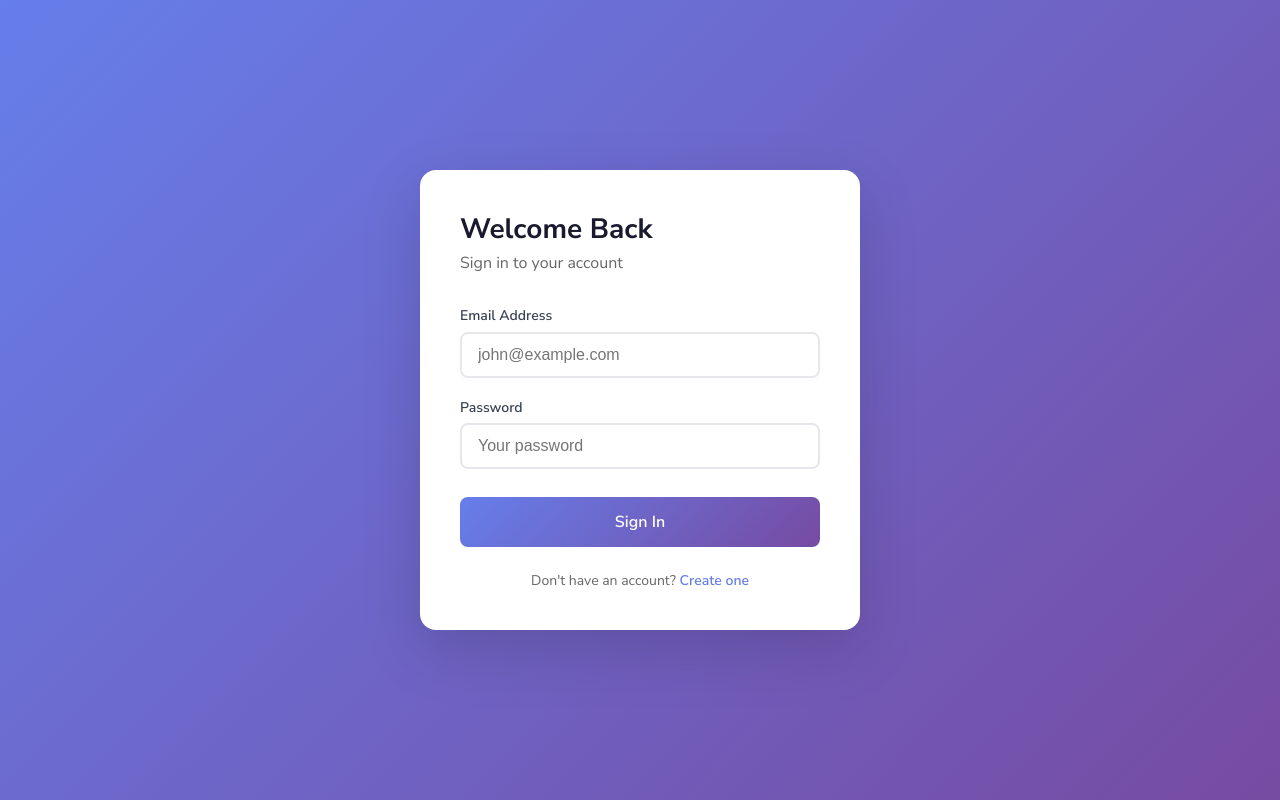
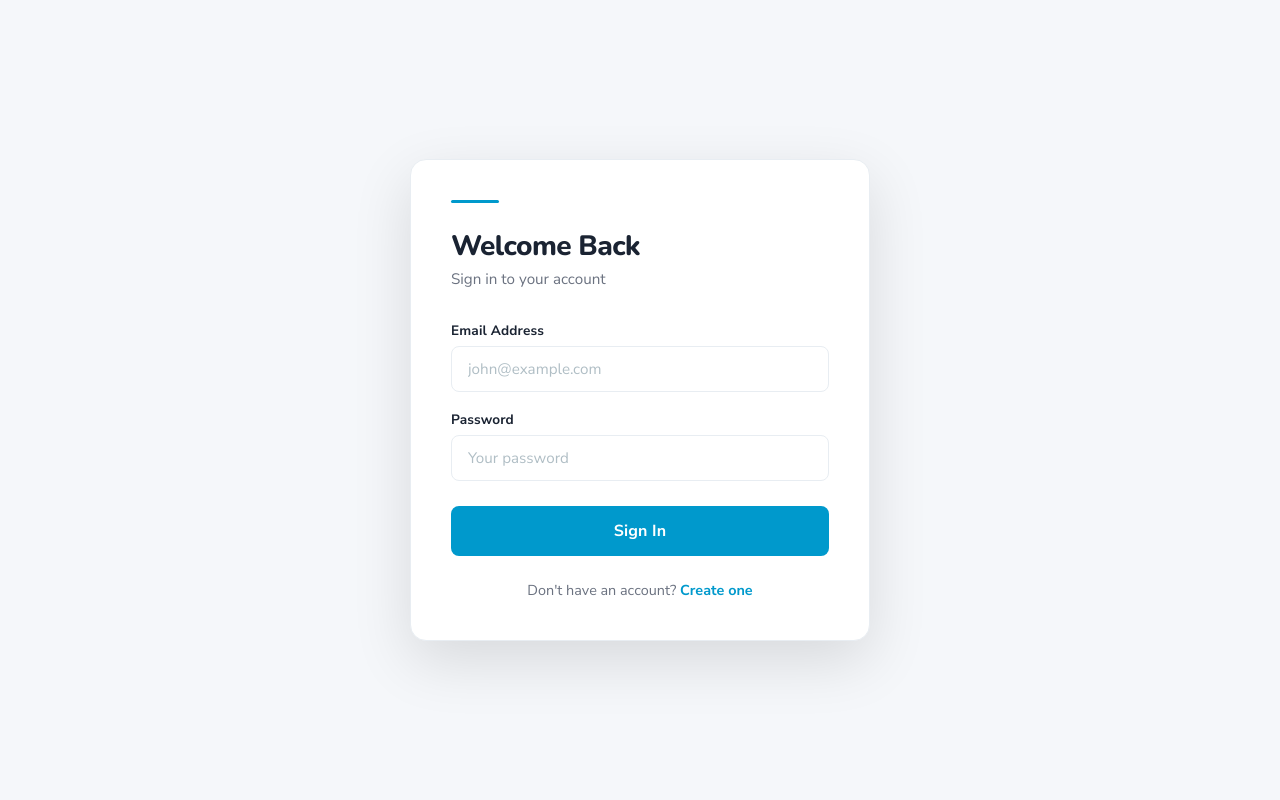
Before and after one commit to Nvhuma/Auth-assessment, a React app in the folder frontend/: page /login in a window 1280 px wide. Built offline with nearby package versions, Linux system fonts and the light colour scheme; the HTML template or start-up script is replaced by a standard one.

Commit message:
style(frontend): redesign auth pages with Wonga corporate aesthetic

```diff
--- a/frontend/src/pages/Auth.module.css
+++ b/frontend/src/pages/Auth.module.css
@@ -1,43 +1,55 @@
 /* frontend/src/pages/Auth.module.css */
-
-/* CSS Modules: class names are locally scoped to this file.
-   React transforms `.authContainer` into something like `.Auth_authContainer_abc123`
-   so it never conflicts with other components' styles. */
+/* Wonga-inspired auth pages — clean white cards, blue accents, grey background */
 
 .authContainer {
   min-height: 100vh;
+  background: var(--grey-light);
   display: flex;
   align-items: center;
   justify-content: center;
-  background: linear-gradient(135deg, #667eea 0%, #764ba2 100%);
-  padding: 1rem;
+  padding: 2rem 1rem;
 }
 
 .authCard {
-  background: white;
-  border-radius: 16px;
+  background: var(--white);
+  border-radius: var(--radius-lg);
   padding: 2.5rem;
   width: 100%;
-  max-width: 440px;
-  box-shadow: 0 20px 60px rgba(0, 0, 0, 0.15);
+  max-width: 460px;
+  box-shadow: var(--shadow-lg);
+  border: 1px solid var(--grey-mid);
+}
+
+/* Blue top accent bar — Wonga's signature blue underline style */
+.authCard::before {
+  content: '';
+  display: block;
+  width: 48px;
+  height: 3px;
+  background: var(--blue);
+  border-radius: 2px;
+  margin-bottom: 1.5rem;
 }
 
 .title {
+  font-family: 'Nunito', sans-serif;
   font-size: 1.75rem;
-  font-weight: 700;
-  color: #1a1a2e;
-  margin: 0 0 0.25rem;
+  font-weight: 800;
+  color: var(--dark);
+  margin-bottom: 0.25rem;
+  letter-spacing: -0.02em;
 }
 
 .subtitle {
-  color: #666;
-  margin: 0 0 2rem;
+  font-size: 0.95rem;
+  color: var(--grey-text);
+  margin-bottom: 2rem;
 }
 
 .form {
   display: flex;
   flex-direction: column;
-  gap: 1.25rem;
+  gap: 1.1rem;
 }
 
 .row {
@@ -53,66 +65,84 @@
 }
 
 .formGroup label {
-  font-size: 0.875rem;
-  font-weight: 600;
-  color: #374151;
+  font-size: 0.85rem;
+  font-weight: 700;
+  color: var(--dark);
+  letter-spacing: 0.01em;
 }
 
 .formGroup input {
   padding: 0.75rem 1rem;
-  border: 2px solid #e5e7eb;
-  border-radius: 8px;
-  font-size: 1rem;
-  transition: border-color 0.2s;
+  border: 1.5px solid var(--grey-mid);
+  border-radius: var(--radius);
+  font-size: 0.95rem;
+  font-family: 'Nunito Sans', sans-serif;
+  color: var(--dark);
+  background: var(--white);
+  transition: border-color 0.2s, box-shadow 0.2s;
   outline: none;
 }
 
 .formGroup input:focus {
-  border-color: #667eea;
+  border-color: var(--blue);
+  box-shadow: 0 0 0 3px rgba(0, 153, 204, 0.12);
+}
+
+.formGroup input::placeholder {
+  color: #b0bec5;
 }
 
 .errorAlert {
-  background: #fee2e2;
-  color: #dc2626;
-  border: 1px solid #fecaca;
-  border-radius: 8px;
+  background: #fff5f5;
+  color: #c53030;
+  border: 1px solid #fed7d7;
+  border-left: 3px solid #c53030;
+  border-radius: var(--radius);
   padding: 0.75rem 1rem;
   font-size: 0.875rem;
-  margin-bottom: 1rem;
+  font-weight: 600;
+  margin-bottom: 0.5rem;
 }
 
 .submitButton {
-  background: linear-gradient(135deg, #667eea 0%, #764ba2 100%);
-  color: white;
+  background: var(--blue);
+  color: var(--white);
   border: none;
-  border-radius: 8px;
+  border-radius: var(--radius);
   padding: 0.875rem;
   font-size: 1rem;
-  font-weight: 600;
+  font-weight: 700;
+  font-family: 'Nunito Sans', sans-serif;
   cursor: pointer;
-  transition: opacity 0.2s, transform 0.1s;
+  transition: background 0.2s, transform 0.1s, box-shadow 0.2s;
   margin-top: 0.5rem;
+  letter-spacing: 0.01em;
 }
 
 .submitButton:hover:not(:disabled) {
-  opacity: 0.9;
+  background: var(--blue-dark);
   transform: translateY(-1px);
+  box-shadow: 0 4px 16px rgba(0, 153, 204, 0.3);
 }
 
 .submitButton:disabled {
-  opacity: 0.6;
+  opacity: 0.65;
   cursor: not-allowed;
 }
 
 .switchText {
   text-align: center;
   margin-top: 1.5rem;
-  color: #666;
-  font-size: 0.875rem;
+  color: var(--grey-text);
+  font-size: 0.9rem;
 }
 
 .switchText a {
-  color: #667eea;
-  font-weight: 600;
+  color: var(--blue);
+  font-weight: 700;
   text-decoration: none;
 }
+
+.switchText a:hover {
+  text-decoration: underline;
+}
```
Also changed, not shown: frontend/src/components/Loader.jsx (+72 -0 lines), frontend/src/components/Loader.module.css (+82 -0 lines).
